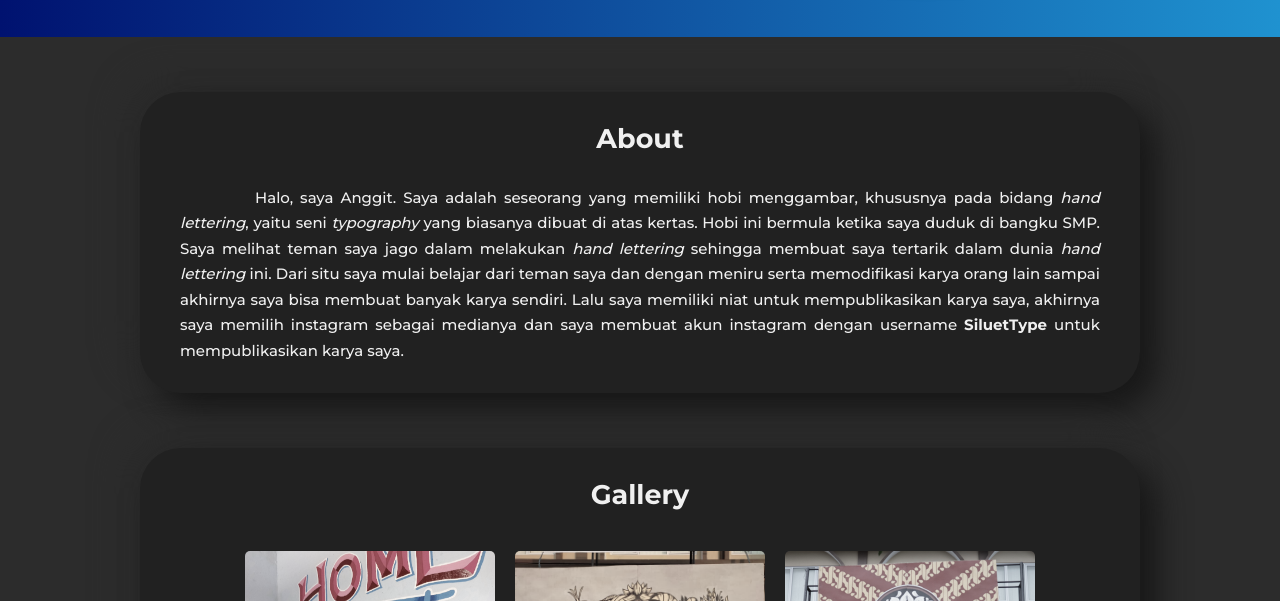
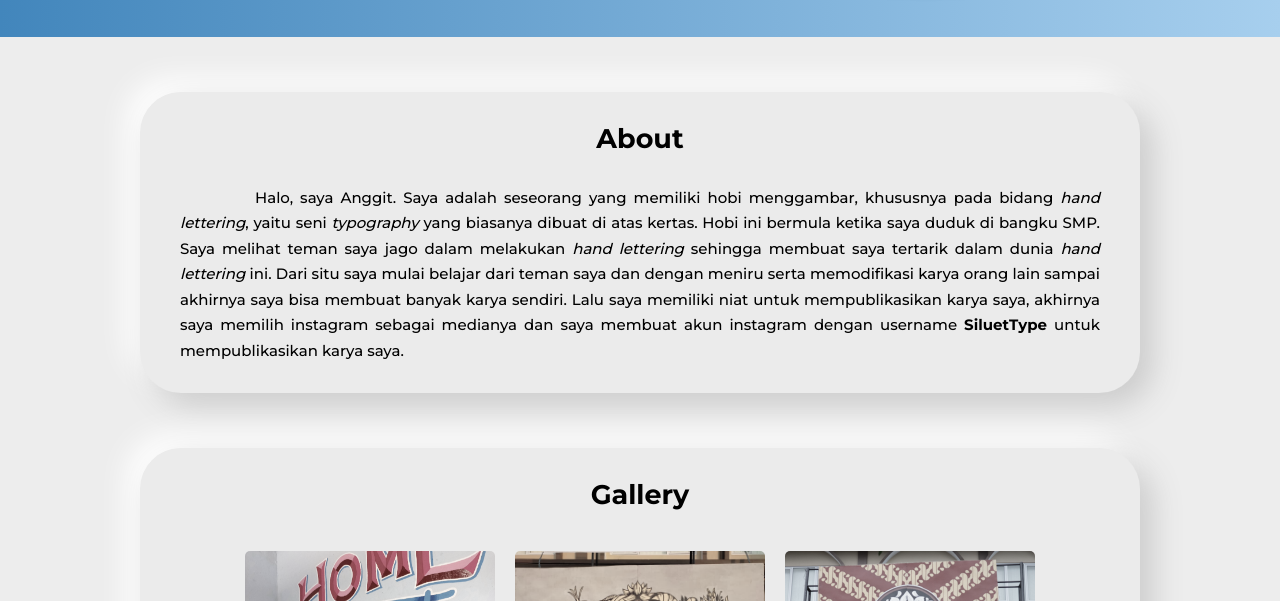
Before and after one commit to Anggitihsan/Anggitihsan.github.io, a plain HTML site: page index.html in a window 1280 px wide. Shown: the part 499-1100 px from the top of the page. Drawn offline with nearby package versions, Linux system fonts and the light colour scheme.

Commit message:
change theme in index.html again

```diff
--- a/index.html
+++ b/index.html
@@ -5,7 +5,7 @@
     <meta http-equiv="X-UA-Compatible" content="IE=edge">
     <meta name="viewport" content="width=device-width, initial-scale=1.0">
     <link href='https://unpkg.com/boxicons@2.1.2/css/boxicons.min.css' rel='stylesheet'>
-    <link id="stylesheet" rel="stylesheet" href="assets/style-dark.css">
+    <link id="stylesheet" rel="stylesheet" href="assets/style.css">
     <link rel="icon" type="image" href="./assets/img/page-icon.png">
     <title>SiluetType</title>
 </head>
```
